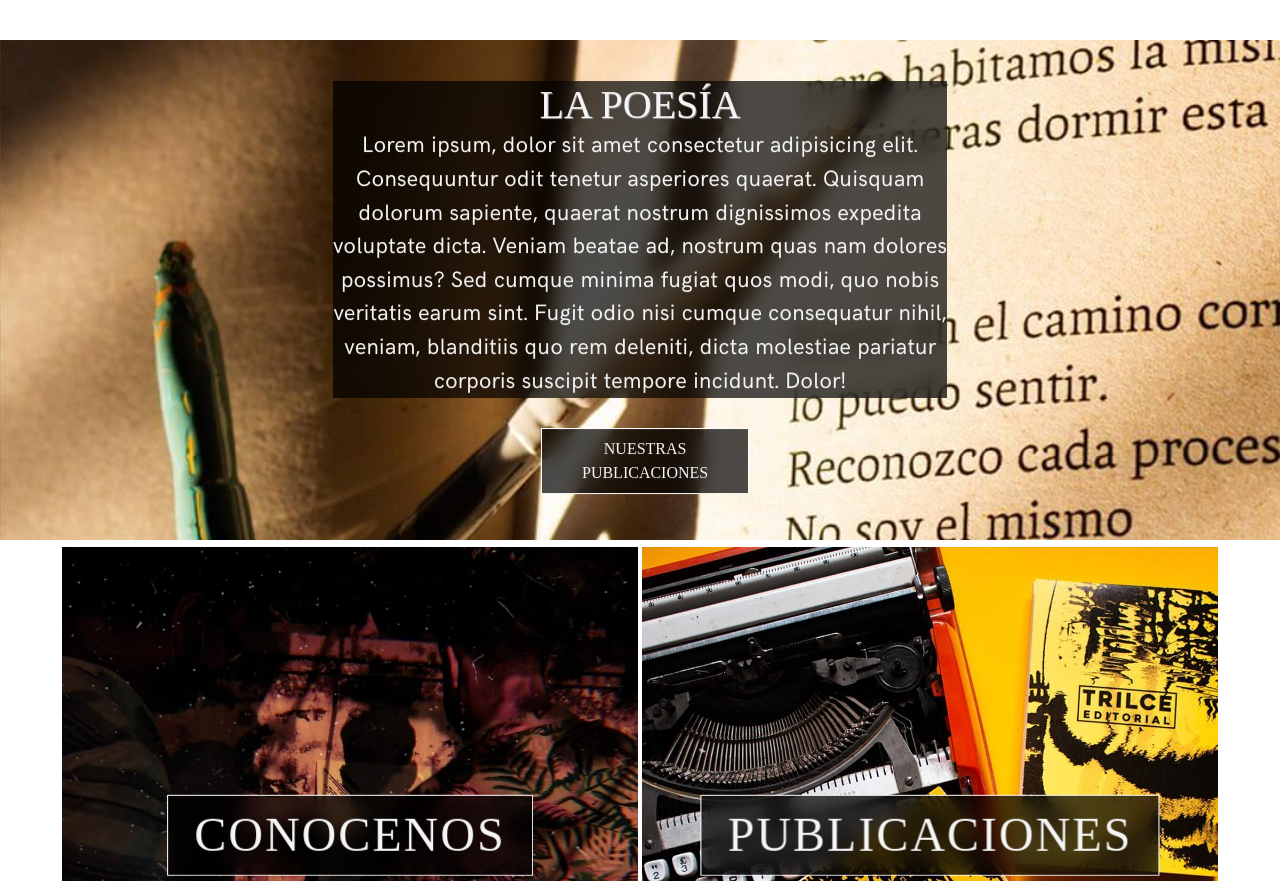
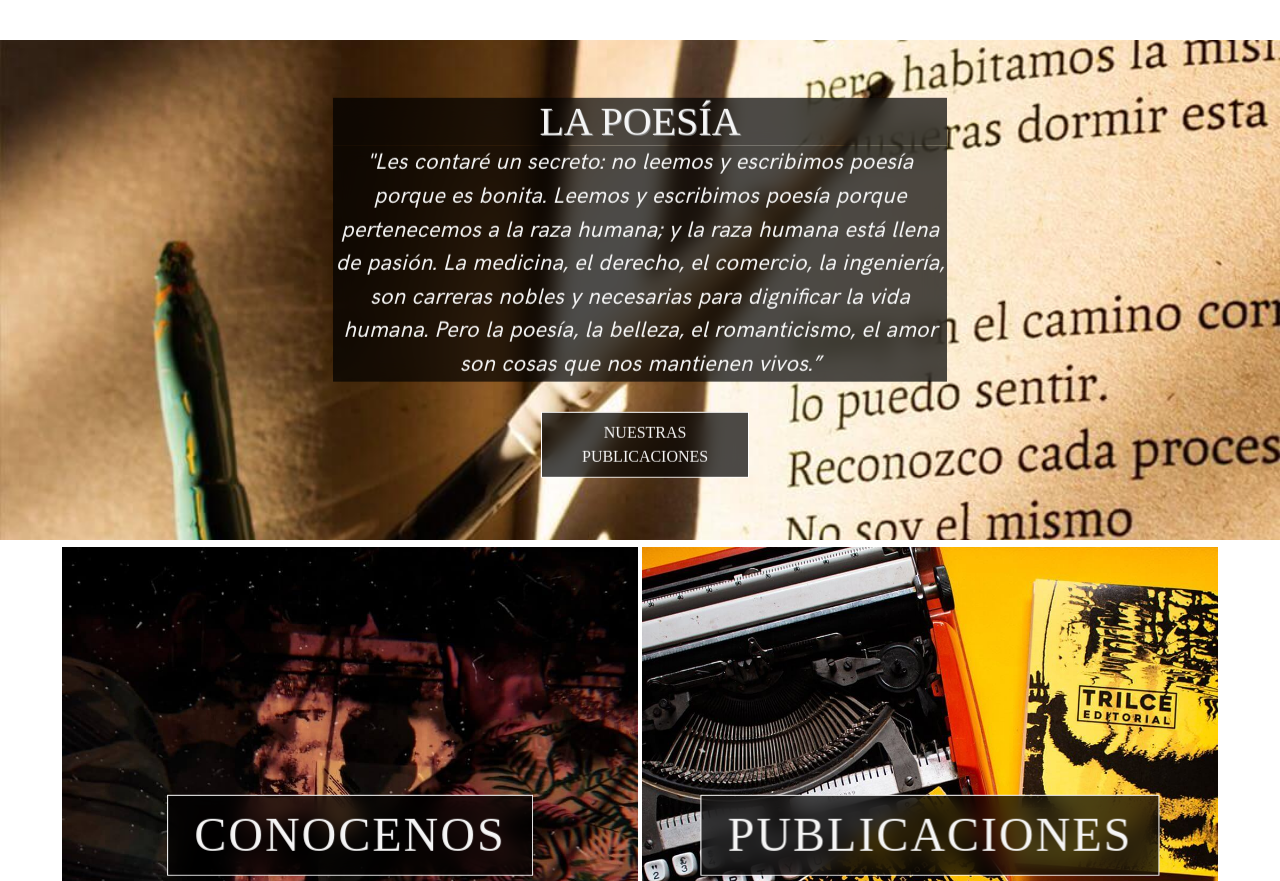
Before and after one commit to joacosk/terceraentrega_rodriguezkalmbach, a website: page Index.html in a window 1280 px wide. Shown: the part 1660-2541 px from the top of the page. Drawn offline with nearby package versions, Linux system fonts and the light colour scheme; files whose address does not match are found by name; a web font is replaced by a local one.

Commit message:
la poesía párrafo

```diff
--- a/Index.html
+++ b/Index.html
@@ -91,9 +91,7 @@
           <div class="lapoesia">
             <div class="centrar">
                 <h2 class="lapoesia__titulo aos-init" data-aos="fade-up">LA POESÍA</h2>
-                <p class="lapoesia__texto aos-init" data-aos="fade-up">Lorem ipsum, dolor sit amet consectetur adipisicing elit. Consequuntur odit tenetur asperiores quaerat. Quisquam dolorum sapiente, quaerat nostrum dignissimos expedita voluptate dicta. Veniam beatae ad, nostrum quas nam dolores possimus?
-                Sed cumque minima fugiat quos modi, quo nobis veritatis earum sint. Fugit odio nisi cumque consequatur nihil, veniam, blanditiis quo rem deleniti, dicta molestiae pariatur corporis suscipit tempore incidunt. Dolor!
-               </p>
+                <p class="lapoesia__texto aos-init" data-aos="fade-up"><I>"Les contaré un secreto: no leemos y escribimos poesía porque es bonita. Leemos y escribimos poesía porque pertenecemos a la raza humana; y la raza humana está llena de pasión. La medicina, el derecho, el comercio, la ingeniería, son carreras nobles y necesarias para dignificar la vida humana. Pero la poesía, la belleza, el romanticismo, el amor son cosas que nos mantienen vivos.”</I></p>
                 <div data-aos="fade-up" class="aos-init">
                     <a href="./pages/publicaciones.html" class="lapoesia__boton">
                         <div>NUESTRAS PUBLICACIONES</div>
```
